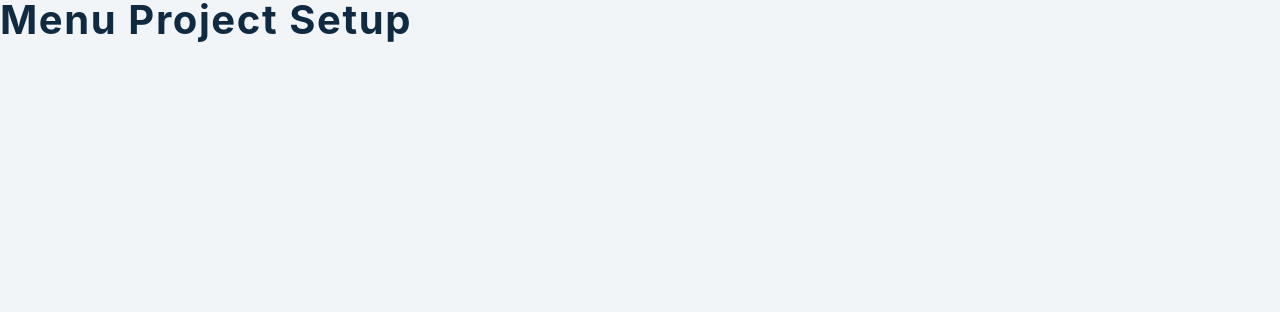
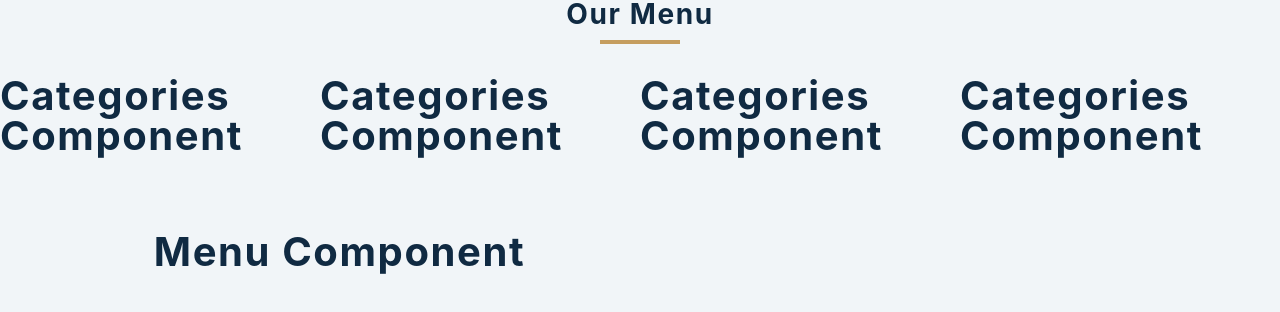
Before and after one commit to NoahThomlison/react-mini-project, a React (Create React App) app in the folder 05-menu/setup/: page / in a window 1280 px wide. Shown: the top 312 px of the page. Built offline with nearby package versions, Linux system fonts and the light colour scheme.

Commit message:
initial commit of prelim work before viewing tutorial

```diff
--- a/05-menu/setup/src/App.js
+++ b/05-menu/setup/src/App.js
@@ -4,7 +4,23 @@ import Categories from './Categories';
 import items from './data';
 
 function App() {
-  return <h2>menu project setup</h2>;
+  return (
+    <main>
+      <header className='title'>
+        <h3>Our Menu</h3>
+        <h3 className='underline'></h3>
+      </header>
+      <section className='btn-container'>
+        <Categories catagory="All"/>
+        <Categories catagory="Breakfast"/>
+        <Categories catagory="Lunch"/>
+        <Categories catagory="Shakes"/>
+      </section>
+      <section className='section-center'>
+        <Menu items={items}/>
+      </section>
+    </main>
+  )
 }
 
 export default App;
```
